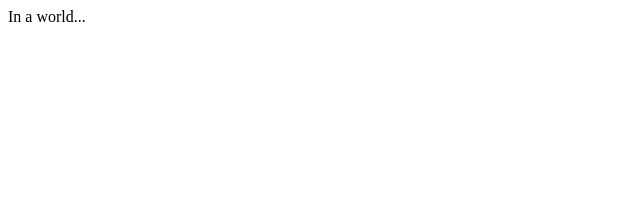
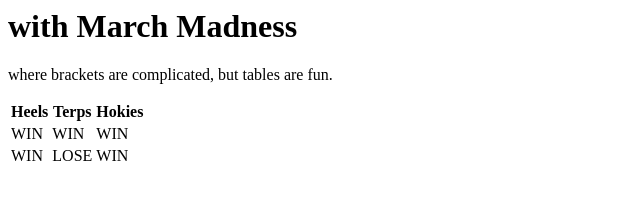
Before and after one commit to iwakras/iwakras.github.io, a plain HTML site: page index.html in a window 1280 px wide. Shown: the whole page, without its empty margins (0-640 px from the left). Drawn offline with Linux system fonts and the light colour scheme.

Commit message:
Update index.html

```diff
--- a/index.html
+++ b/index.html
@@ -1 +1,30 @@
-In a world...
+<html>
+  <head>
+    <title> In a world...</title>
+    <link type="text/css" rel="stylesheet" href=""/>
+  </head>
+
+  <body>
+    <h1> with March Madness
+      <!--main header-->
+    </h1>
+    <p> where brackets are complicated, but tables are fun.</p>
+    <table>
+      <tr> <!-- table row names-->
+        <th> Heels</th>
+        <th> Terps</th>
+        <th> Hokies</th>
+      </tr>
+      <tr>
+        <td> WIN <!-- table data--></td>
+        <td> WIN</td>
+        <td> WIN</td>
+      </tr>
+      <tr>
+        <td> WIN</td>
+        <td> LOSE</td>
+        <td> WIN</td>
+      </tr>
+    </table>
+  </body>
+</html>
```
